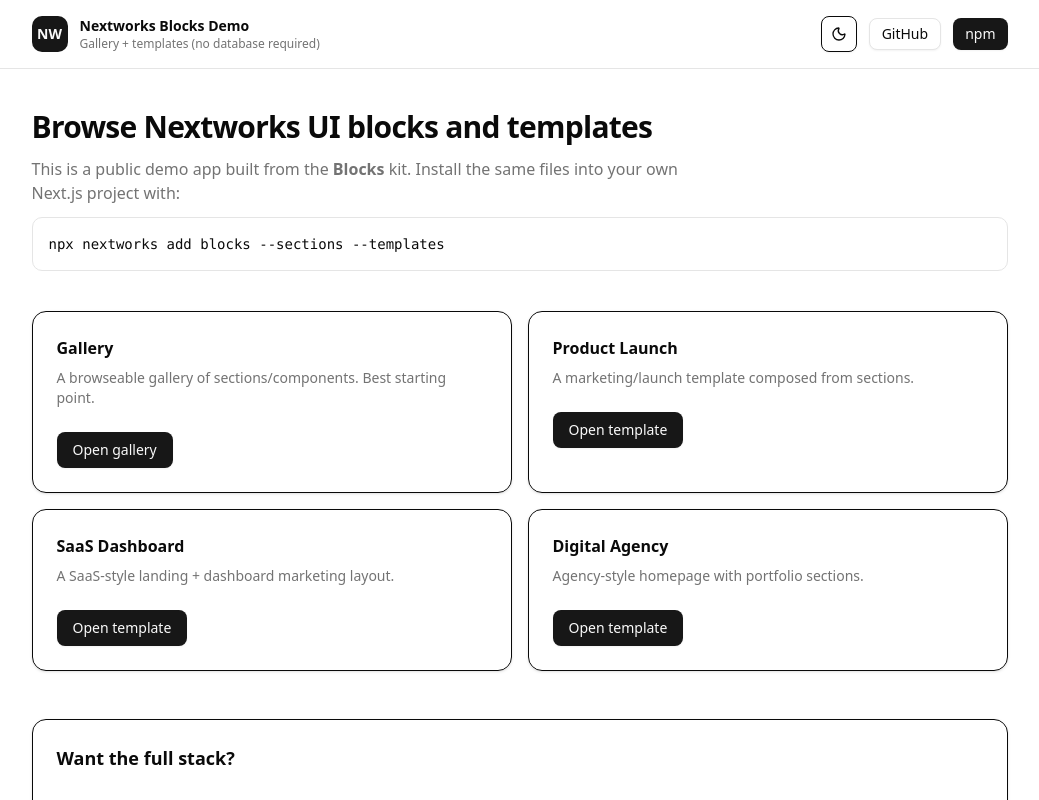
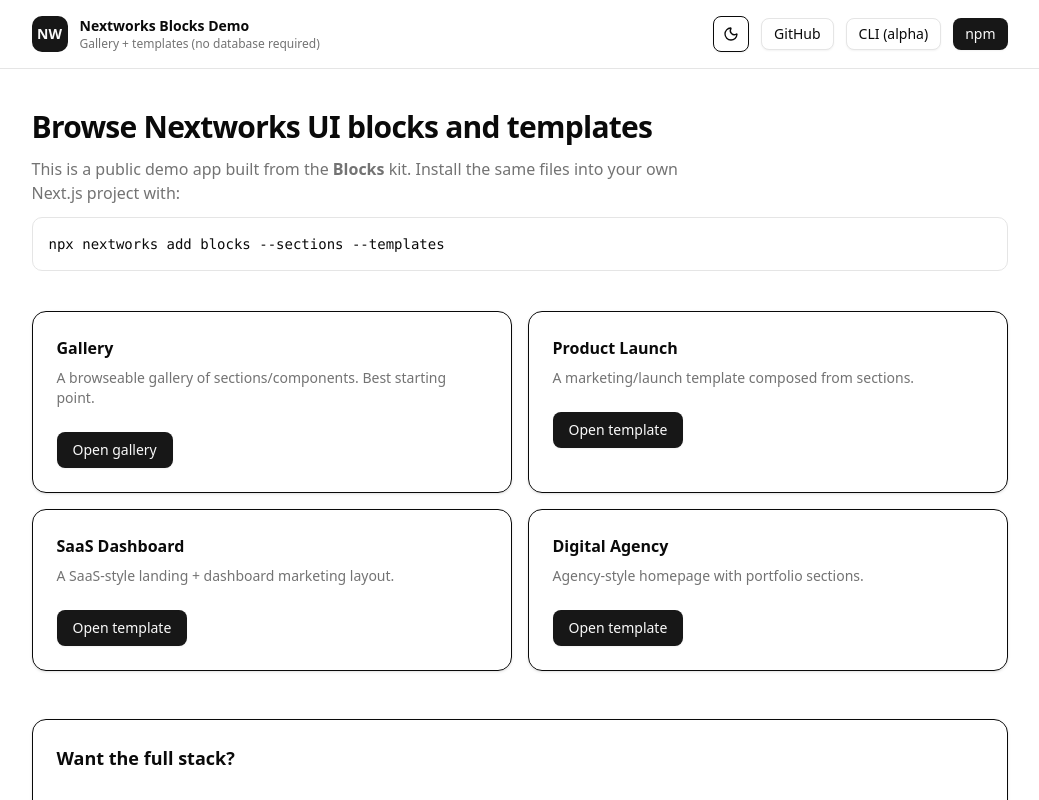
Before and after one commit to jblh/nextworks-demo, a Next.js app: page / in a window 1280 px wide. Shown: the top 800 px of the page, without its empty margins (113-1152 px from the left). Built offline with nearby package versions, Linux system fonts and the light colour scheme; what @nextworks/blocks-core would draw is missing.

Commit message:
fix: update header/footer links and add CLI (alpha) button

```diff
--- a/app/page.tsx
+++ b/app/page.tsx
@@ -25,11 +25,20 @@
             <ThemeToggle />
             <Button asChild variant="outline" size="sm">
               <a
+                href="https://github.com/jblh/nextworks-demo"
+                target="_blank"
+                rel="noopener noreferrer"
+              >
+                GitHub
+              </a>
+            </Button>
+            <Button asChild variant="outline" size="sm">
+              <a
                 href="https://github.com/jblh/nextworks-cli"
                 target="_blank"
                 rel="noopener noreferrer"
               >
-                GitHub
+                CLI (alpha)
               </a>
             </Button>
             <Button asChild size="sm">
@@ -134,7 +143,7 @@
             </a>
             <a
               className="hover:text-foreground"
-              href="https://github.com/jblh/nextworks-cli"
+              href="https://github.com/jblh/nextworks-demo"
               target="_blank"
               rel="noopener noreferrer"
             >
```
